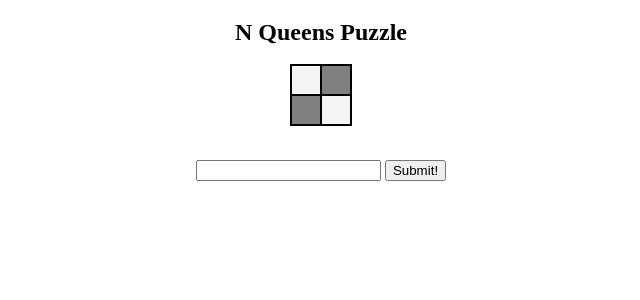
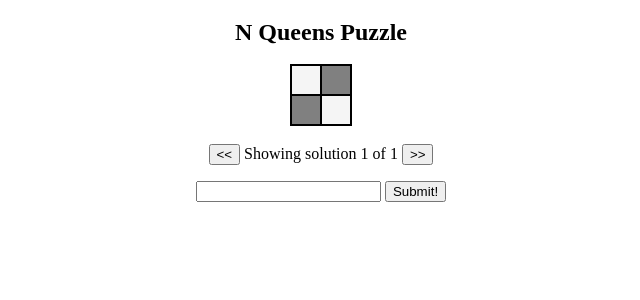
Before and after one commit to cdouglass/fun-with-dancing-links, a Flask app: page /n_queens in a window 1280 px wide. Shown: the top 300 px of the page, without its empty margins (319-959 px from the left). Run offline with Flask 2, Linux system fonts and the light colour scheme.

Commit message:
Add next/prev buttons to navigate through all solutions

```diff
--- a/lib/n_queens.py
+++ b/lib/n_queens.py
@@ -1,16 +1,10 @@
 import lib.exact_cover
-
-def queen_symbol():
-  return '♕'
-
-def format_board(board):
-  return [[queen_symbol() if i else " " for i in row] for row in board]
 
 # only function here that any outside code should see
 def n_queens(n):
   solutions = solve_n_queens(n)
   position_lists = solutions if len(solutions) > 0 else [[]]
-  return [format_board(position_list_to_board(pl, n)) for pl in position_lists]
+  return [position_list_to_board(pl, n) for pl in position_lists]
 
 def generate_all_column_headers(n):
   return  [col_id("col", m) for m in range(0, n)] + \
--- a/static/css/style.css
+++ b/static/css/style.css
@@ -16,6 +16,6 @@ h1 {
   text-align: center;
 }
 
-form {
-  margin: 2em;
+form, nav {
+  margin: 1em;
 }
--- a/static/js/n_queens.js
+++ b/static/js/n_queens.js
@@ -1 +1,37 @@
-console.log(solutions);
+// solution, index are already global from template
+
+$("nav button").on('click', function() {
+  var delta = (this.id == 'prev') ? -1 : 1,
+    nextIndex = (index + delta + solutions.length) % solutions.length;
+  goToNewSolution(nextIndex);
+});
+
+function goToNewSolution(n) {
+  index = n;
+  solution = solutions[index];
+  $("#index").text(index + 1);
+  drawSolution(solution);
+}
+
+function drawSolution(soln) {
+  "use strict";
+  var size = soln.length,
+    val, x, y;
+  for (x = 0; x < size; x++) {
+    for (y = 0; y < size; y++) {
+      val = soln[y][x];
+      updateSquare(x, y, val);
+    }
+  }
+}
+
+function updateSquare(x, y, isFull) {
+  "use strict";
+  var content = isFull ? '♕' : ' ';
+  getSquare(x, y).text(content);
+}
+
+function getSquare(x, y) {
+  "use strict";
+  return $("#" + x + "-" + y);
+}
--- a/templates/n_queens.html
+++ b/templates/n_queens.html
@@ -5,9 +5,6 @@
     <link rel="stylesheet" type="text/css" href="../static/css/reset.css">
     <link rel="stylesheet" type="text/css" href="../static/css/style.css">
     <link rel="stylesheet" type="text/css" href="../static/css/chess.css">
-    <script>var solutions = {{ solutions|tojson }};</script>
-    <script type="text/javascript" src="https://code.jquery.com/jquery-2.2.2.min.js"></script>
-    <script type="text/javascript" src="../static/js/n_queens.js"></script>
     <title>N Queens Puzzle</title>
   </head>
   <body>
@@ -17,16 +14,25 @@
         {% set solution = solutions[0] %}
         {% for row in solution %}
           <div class='row'>
+          {% set row_num = loop.index - 1 %}
           {% for v in row %}
-            <div class='square'>{{v}}</div>
+            <div class="square" id="{{ loop.index - 1 }}-{{row_num}}">{{ '♕' if v else ' ' }}</div>
           {% endfor %}
           </div>
         {% endfor %}
       </div>
+      <nav>
+        <button id="prev">&lt;&lt;</button>
+        <span id="solution_count">Showing solution <span id="index">1</span> of {{solutions|length}}</span>
+        <button id="next">&gt;&gt;</button>
+      </nav>
+      <form action="/n_queens" method="post">
+        <input type="number" name="count">
+        <input type="submit" name="submit" value="Submit!">
+      </form>
     </div>
-    <form action="/n_queens" method="post">
-      <input type="number" name="count">
-      <input type="submit" name="submit" value="Submit!">
-    </form>
+    <script>var solutions = {{ solutions|tojson }}, index = 0;</script>
+    <script type="text/javascript" src="https://code.jquery.com/jquery-2.2.2.min.js"></script>
+    <script type="text/javascript" src="../static/js/n_queens.js"></script>
   </body>
 </html>
```
Also changed, not shown: tests/unit/n_queens_test.py (+3 -3 lines).
